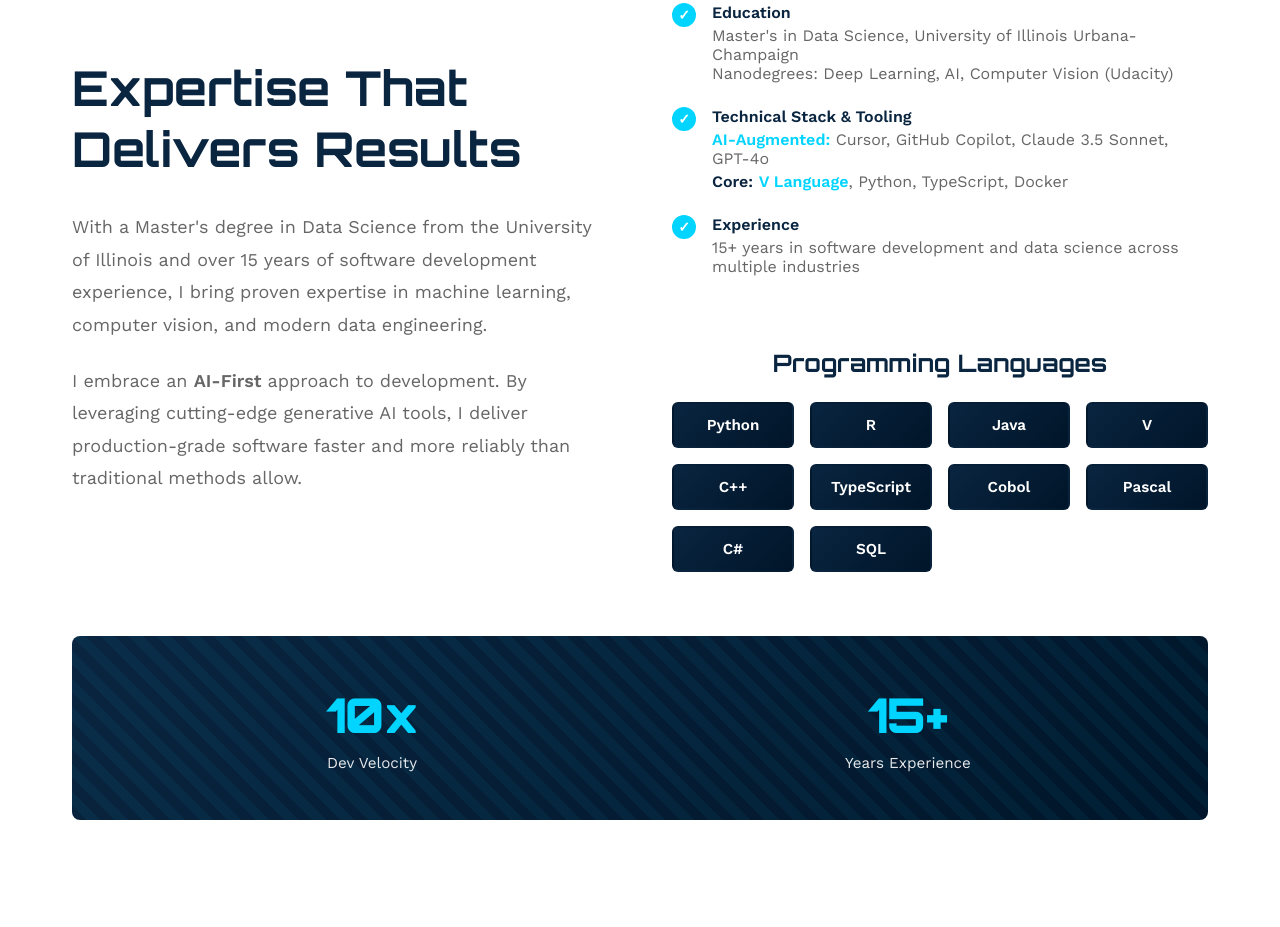
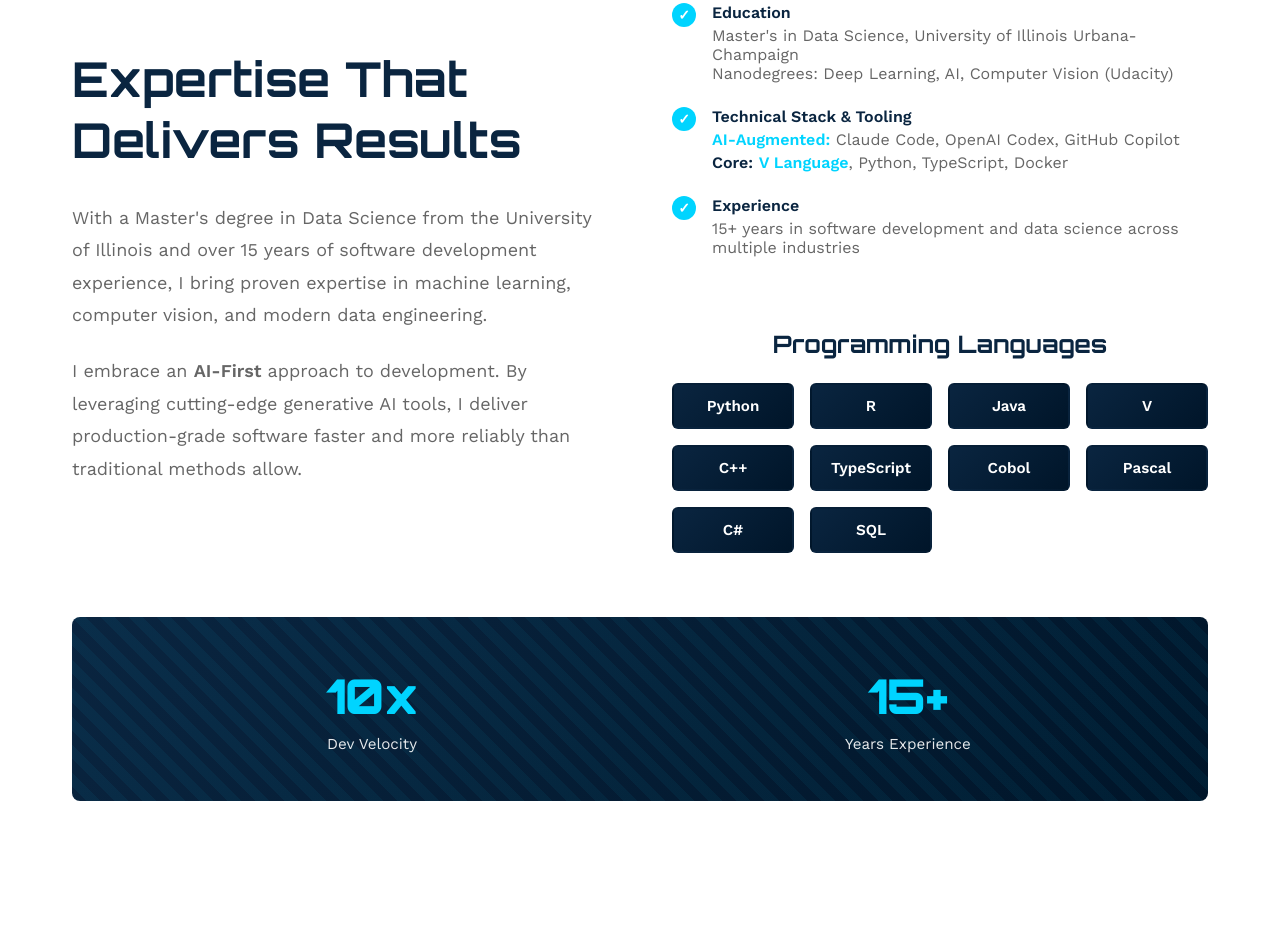
Before and after one commit to quaesitor-scientiam/website, a plain HTML site: page index.html in a window 1280 px wide. Shown: the part 2960-3887 px from the top of the page. Drawn offline with nearby package versions, Linux system fonts and the light colour scheme.

Commit message:
fix: update AI tooling line to current tools
Co-Authored-By: WOZCODE <contact@withwoz.com>

```diff
--- a/index.html
+++ b/index.html
@@ -1025,7 +1025,7 @@
                             <h4>Technical Stack & Tooling</h4>
                             <p style="margin-bottom: 4px;">
                                 <span style="color: var(--accent); font-weight: 600;">AI-Augmented:</span>
-                                Cursor, GitHub Copilot, Claude 3.5 Sonnet, GPT-4o
+                                Claude Code, OpenAI Codex, GitHub Copilot
                             </p>
                             <p>
                                 <span style="color: var(--primary); font-weight: 600;">Core:</span>
```
